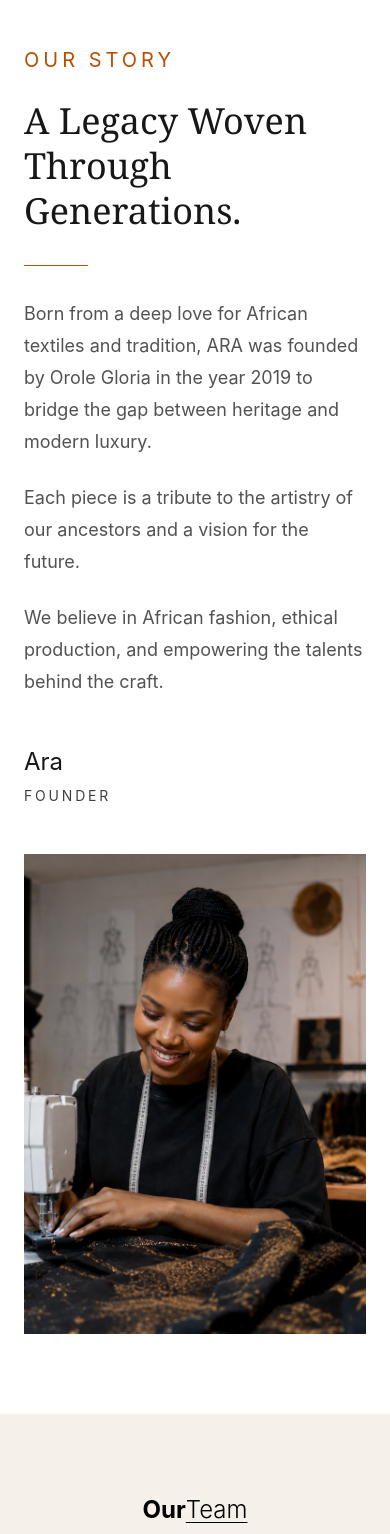
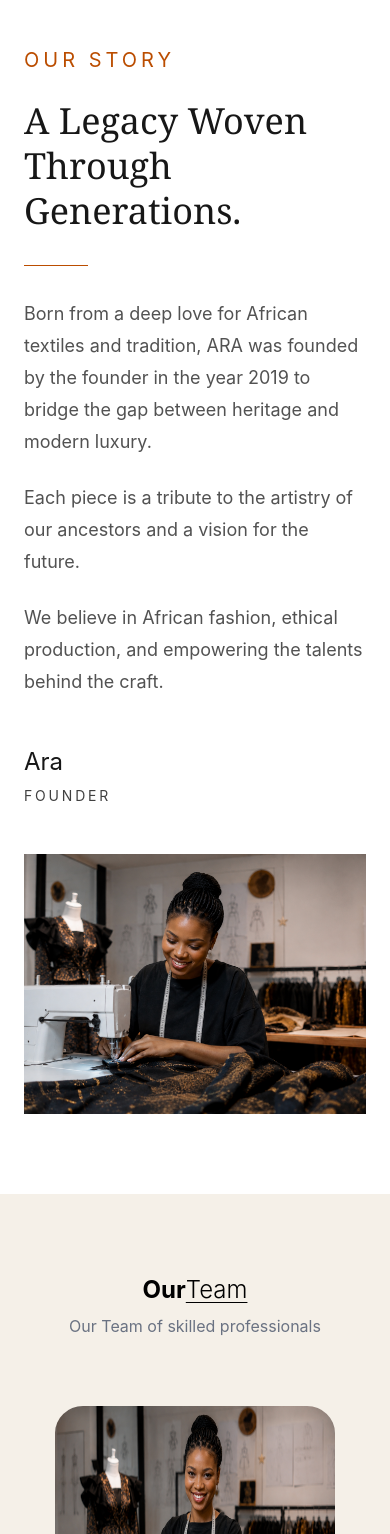
Before and after one commit to RiabuildsWeb/Ara-Fashion, a React (Vite) app: page /about in a window 390 px wide. Shown: the part 938-2472 px from the top of the page. Built offline with nearby package versions, Linux system fonts and the light colour scheme.

Commit message:
improve About Section responsivenes

```diff
--- a/src/Components/AboutStory.jsx
+++ b/src/Components/AboutStory.jsx
@@ -24,7 +24,7 @@ const AboutStory = () => {
         <div className="space-y-6 text-neutral-600 leading-8 text-lg">
           <p>
             Born from a deep love for African textiles and tradition,
-            ARA was founded by Orole Gloria in the year 2019 to bridge the gap between heritage and
+            ARA was founded by the founder in the year 2019 to bridge the gap between heritage and
             modern luxury.
           </p>
 
@@ -52,11 +52,11 @@ const AboutStory = () => {
       </div>
 
       {/* IMAGE */}
-      <div>
+      <div className="w-full overflow-hidden">
         <img
           src={assets.AraStory}
           alt=''
-          className="w-full h-[480px]  object-cover"
+          className="w-full h-[260px] sm:h-[320px] md:h-[400px] lg:h-[480px] object-cover"
         />
       </div>
 
```
